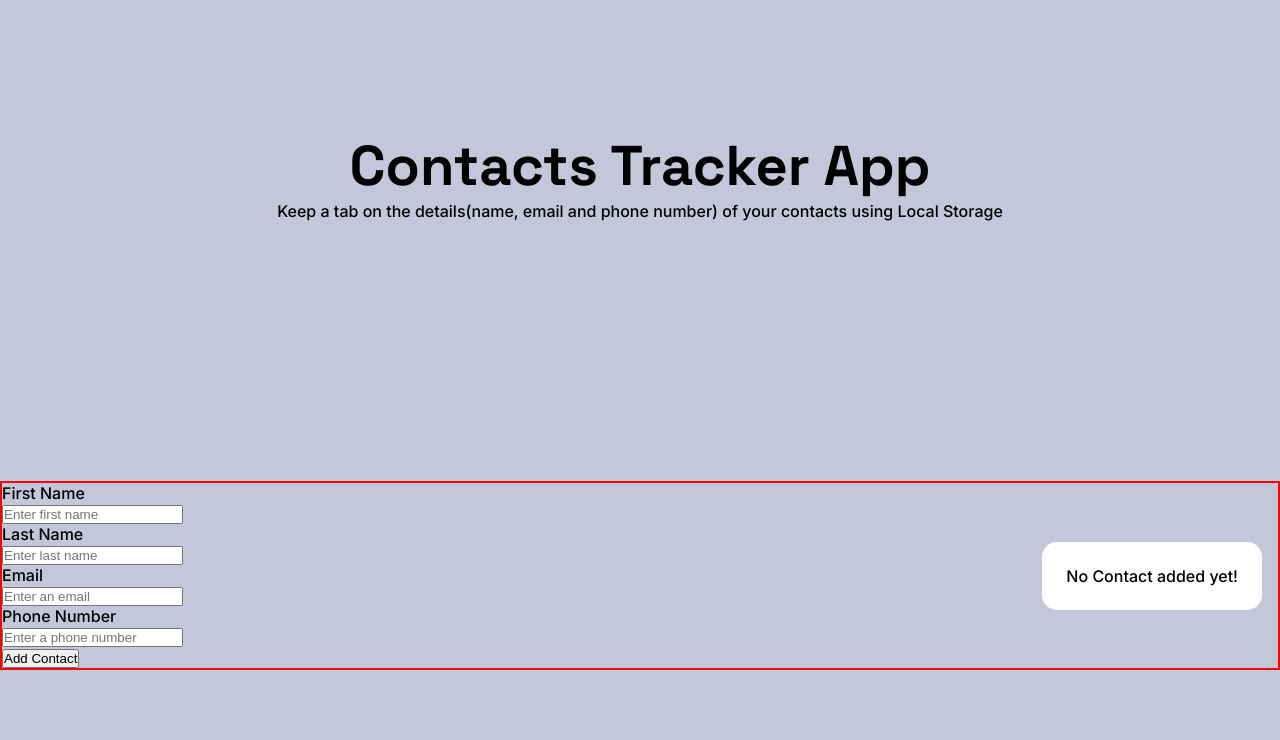
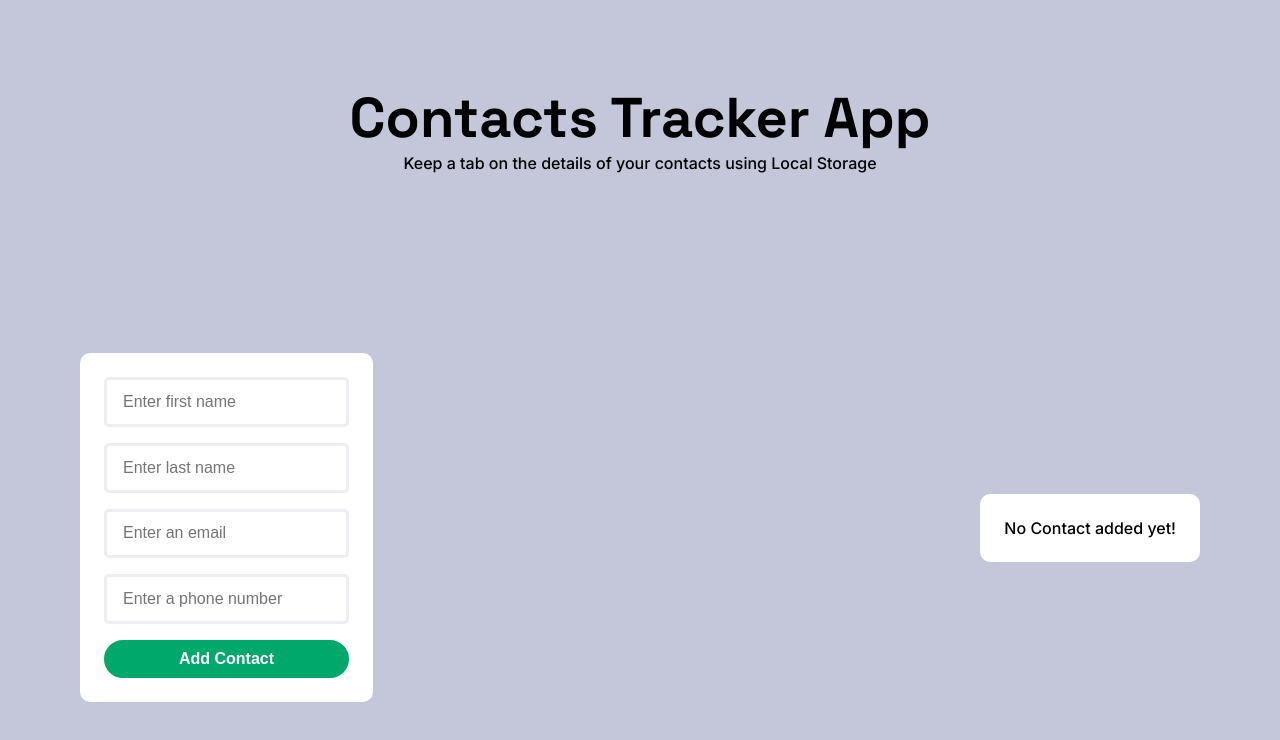
Before and after one commit to nabeelcodes/Contacts-Tracker, a React (Create React App) app: page / in a window 1280 px wide. Shown: the top 740 px of the page. Built offline with nearby package versions, Linux system fonts and the light colour scheme.

Commit message:
Added logiv : checking for duplicate contact

```diff
--- a/src/App.js
+++ b/src/App.js
@@ -20,12 +20,12 @@ const App = () => {
 
    // run useEffect every time "contacts" array changes(new contact gets added), then push data to localStorage to update it
    useEffect(() => {
+      console.log(`data set to LS`);
       localStorage.setItem("ContactsList", JSON.stringify(contacts));
    }, [contacts]);
 
    // Delete a contact
    const deleteUser = (userId) => {
-      console.log(`deleteUser ran, deleted : ${userId}`);
       if (contacts) {
          const filteredContacts = contacts.filter((eachContact) => {
             return eachContact.id !== userId;
@@ -40,11 +40,11 @@ const App = () => {
          <MainContainer>
             <header>
                <Title>Contacts Tracker App</Title>
-               <p>Keep a tab on the details(name, email and phone number) of your contacts using Local Storage</p>
+               <p>Keep a tab on the details of your contacts using Local Storage</p>
             </header>
             <GenericContainer>
                <ContactsForm userData={contacts} createUser={setContacts} />
-               <ContactsDisplay userData={contacts} deleteUser={deleteUser} />
+               <ContactsDisplay userData={contacts} deleteUser={deleteUser} deleteAll={setContacts} />
             </GenericContainer>
          </MainContainer>
       </>
--- a/src/components/ContactsDisplay.jsx
+++ b/src/components/ContactsDisplay.jsx
@@ -1,7 +1,7 @@
 import { EachContact } from "./";
 import { ContactsDisplayContainer } from "./";
 
-const ContactsDisplay = ({ userData, deleteUser }) => {
+const ContactsDisplay = ({ userData, deleteUser, deleteAll }) => {
    const contactsListEmpty = userData.length === 0 ? true : false;
 
    return (
@@ -20,7 +20,13 @@ const ContactsDisplay = ({ userData, deleteUser }) => {
                   </thead>
                   <EachContact userData={userData} deleteUser={deleteUser} />
                </table>
-               <button>Remove All</button>
+               <button
+                  onClick={() => {
+                     deleteAll([]);
+                  }}
+               >
+                  Remove All
+               </button>
             </>
          )}
       </ContactsDisplayContainer>
--- a/src/components/ContactsForm.jsx
+++ b/src/components/ContactsForm.jsx
@@ -1,8 +1,10 @@
+import { useEffect } from "react";
 import { Formik, Form } from "formik";
+import { phoneRegExp } from "../data/phoneRegExp";
+import { v4 as uuidv4 } from "uuid";
 import * as Yup from "yup";
-import { v4 as uuidv4 } from "uuid";
-import { phoneRegExp } from "../data/phoneRegExp";
 import FormField from "./FormField";
+import { FormCard } from "./";
 
 const ContactsForm = ({ userData, createUser }) => {
    const initialFormValues = {
@@ -13,30 +15,64 @@ const ContactsForm = ({ userData, createUser }) => {
    };
 
    const validationSchemaUsingYup = Yup.object().shape({
-      firstName: Yup.string().min(1, "It's too short").required("Required"),
-      lastName: Yup.string().min(1, "It's too short").required("Required"),
+      firstName: Yup.string().min(2, "It's too short").required("Required"),
+      lastName: Yup.string().min(2, "It's too short").required("Required"),
       email: Yup.string().lowercase().email("Enter valid email").required("Required"),
       phoneNumber: Yup.string().matches(phoneRegExp, "Phone number is not valid").required("Required"),
    });
 
+   let isData = userData.length < 1 ? false : true;
+   useEffect(() => {
+      console.log(`useEffect ran`);
+      isData = userData.length < 1 ? false : true;
+      console.log(`isData value : ${isData}`);
+   }, [userData]);
+
+   const checkDuplicateUser = (newUser) => {
+      if (isData === true) {
+         let duplicate = false;
+         console.log(`check duplicate ran`);
+         userData.map((eachUser) => {
+            if (eachUser.firstName === newUser.firstName && eachUser.lastName === newUser.lastName) {
+               console.log(`BRUH2..`);
+               duplicate = true;
+            }
+            return duplicate;
+         });
+         if (duplicate) {
+            alert(`Contact already Exists...`);
+            return false;
+         }
+      }
+      return true;
+   };
+
    const submitHandler = (values, submitProps) => {
+      console.log(`form submit ran`);
+
+      if (checkDuplicateUser(values)) {
          const newValues = { id: uuidv4(), ...values };
          const newUserData = [...userData, newValues];
          createUser(newUserData);
-
+         console.log(`userAdded`);
          submitProps.setSubmitting(false);
          submitProps.resetForm();
+      } else {
+         submitProps.setSubmitting(false);
+         submitProps.resetForm();
+      }
    };
 
    return (
+      <FormCard>
          <Formik initialValues={initialFormValues} validationSchema={validationSchemaUsingYup} onSubmit={submitHandler}>
             {({ isValid, isSubmitting }) => {
                return (
                   <Form>
-                  <FormField type={"text"} variant={"firstName"} fieldLabel={"First Name"} placeholder={"Enter first name"} />
-                  <FormField type={"text"} variant={"lastName"} fieldLabel={"Last Name"} placeholder={"Enter last name"} />
-                  <FormField type={"email"} variant={"email"} fieldLabel={"Email"} placeholder={"Enter an email"} />
-                  <FormField type={"text"} variant={"phoneNumber"} fieldLabel={"Phone Number"} placeholder={"Enter a phone number"} />
+                     <FormField type={"text"} variant={"firstName"} placeholder={"Enter first name"} />
+                     <FormField type={"text"} variant={"lastName"} placeholder={"Enter last name"} />
+                     <FormField type={"email"} variant={"email"} placeholder={"Enter an email"} />
+                     <FormField type={"text"} variant={"phoneNumber"} placeholder={"Enter a phone number"} />
 
                      <button type='submit' disabled={!isValid || isSubmitting}>
                         Add Contact
@@ -45,6 +81,7 @@ const ContactsForm = ({ userData, createUser }) => {
                );
             }}
          </Formik>
+      </FormCard>
    );
 };
 
--- a/src/components/EachContact.jsx
+++ b/src/components/EachContact.jsx
@@ -6,7 +6,7 @@ const EachContact = ({ userData, deleteUser }) => {
       <tbody>
          {userData.map((user) => (
             <tr key={user.id}>
-               <td>{`${user.firstName}${user.lastName}`}</td>
+               <td>{`${user.firstName} ${user.lastName}`}</td>
                <td>{user.email}</td>
                <td>{user.phoneNumber}</td>
                <td onClick={() => deleteUser(user.id)}>
--- a/src/components/FormField.jsx
+++ b/src/components/FormField.jsx
@@ -1,15 +1,13 @@
 import { ErrorMessage, Field } from "formik";
 
-const FormField = ({ type, variant, fieldLabel, placeholder }) => {
+const FormField = ({ type, variant, placeholder }) => {
    return (
       <div>
-         <label htmlFor={variant}>{fieldLabel}</label>
-         <br />
          <Field type={type} id={variant} name={variant} placeholder={placeholder} />
          <br />
-         <span>
+         <p>
             <ErrorMessage name={variant} />
-         </span>
+         </p>
       </div>
    );
 };
--- a/src/components/cssStyles/ContactsDisplayContainer.styled.js
+++ b/src/components/cssStyles/ContactsDisplayContainer.styled.js
@@ -3,7 +3,7 @@ import styled from "styled-components";
 export const ContactsDisplayContainer = styled.div`
    background-color: white;
    color: black;
-   border-radius: 15px;
+   border-radius: 10px;
    padding: 1.5rem;
    margin: 1rem;
    max-height: 15rem;
@@ -15,29 +15,28 @@ export const ContactsDisplayContainer = styled.div`
    }
 
    td:nth-child(4) {
+      cursor: pointer;
       color: red;
       text-align: center;
-      cursor: pointer;
-      /* border: 2px solid red; */
    }
 
    button {
+      cursor: pointer;
       width: 100%;
       margin-top: 1rem;
-      cursor: pointer;
       padding: 0.5rem 0;
-      border-radius: 15px;
-      border: none;
+      border: 2px solid rgb(255, 105, 97);
+      border-radius: 50px;
       font-size: 1rem;
       font-weight: bold;
-      background-color: #ff6961;
+      background-color: rgb(255, 105, 97);
       color: white;
-      transition: background-color 350ms linear;
-      transition: letter-spacing 350ms linear;
+      transition: background-color 350ms ease-in-out, border 350ms ease-in-out;
    }
 
    button:hover {
-      background-color: rgba(255, 105, 97, 0.9);
-      letter-spacing: 2px;
+      background-color: white;
+      color: rgba(255, 105, 97, 0.85);
+      border: 2px solid rgb(255, 105, 97);
    }
 `;
--- /dev/null
+++ b/src/components/cssStyles/FormCard.styled.js
@@ -0,0 +1,48 @@
+import styled from "styled-components";
+
+export const FormCard = styled.div`
+   background-color: white;
+   padding: 1.5rem;
+   margin: 1rem;
+   border-radius: 10px;
+
+   input {
+      font-size: 1rem;
+
+      max-width: 20rem;
+      padding: 0.8rem 1rem;
+      outline: none;
+      border: 3px solid rgba(198, 194, 219, 0.3);
+      border-radius: 5px;
+   }
+
+   input:focus {
+      border: 3px solid rgb(198, 194, 219);
+      outline: none;
+   }
+
+   p {
+      color: red;
+      font-size: 0.8rem;
+      padding: 0.5rem 0;
+   }
+
+   button {
+      cursor: pointer;
+      width: 100%;
+      padding: 0.5rem 0;
+      border: 2px solid rgb(0, 168, 107);
+      border-radius: 50px;
+      font-size: 1rem;
+      font-weight: bold;
+      background-color: rgb(0, 168, 107);
+      color: white;
+      transition: background-color 350ms linear, border 350ms linear;
+   }
+
+   button:hover {
+      background-color: white;
+      color: rgba(0, 168, 107, 0.85);
+      border: 2px solid rgb(0, 168, 107);
+   }
+`;
--- a/src/components/cssStyles/GenericContainer.styled.js
+++ b/src/components/cssStyles/GenericContainer.styled.js
@@ -4,6 +4,10 @@ export const GenericContainer = styled.div`
    display: flex;
    justify-content: space-between;
    align-items: center;
-   width: 100vw;
-   border: 2px solid red;
+   min-width: 100vw;
+   padding: 0 4rem;
+
+   @media (max-width: 990px) {
+      flex-direction: column;
+   }
 `;
--- a/src/components/cssStyles/MainContainer.styled.js
+++ b/src/components/cssStyles/MainContainer.styled.js
@@ -6,7 +6,10 @@ export const MainContainer = styled.main`
    justify-content: space-around;
    align-items: center;
 
-   width: 100%;
-   height: 100vh;
+   min-height: 100vh;
    background-color: #c3c7d9;
+
+   header p {
+      text-align: center;
+   }
 `;
--- a/src/components/index.js
+++ b/src/components/index.js
@@ -4,6 +4,7 @@ export { MainContainer } from "./cssStyles/MainContainer.styled";
 export { Title } from "./cssStyles/Title.styled";
 export { GenericContainer } from "./cssStyles/GenericContainer.styled";
 export { ContactsDisplayContainer } from "./cssStyles/ContactsDisplayContainer.styled";
+export { FormCard } from "./cssStyles/FormCard.styled";
 
 /* React Components Exports */
 export { default as ContactsForm } from "./ContactsForm";
```
Lines whose indentation alone changed are shown as unchanged.
